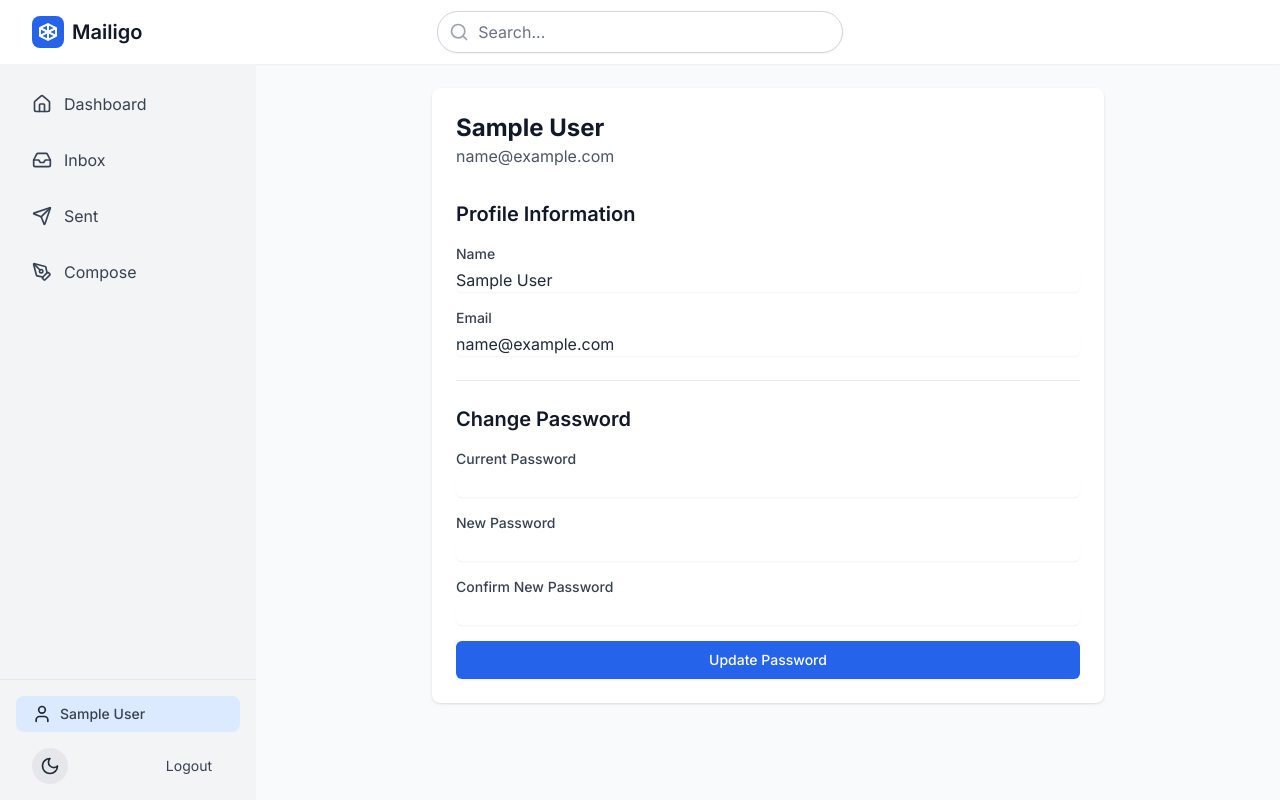
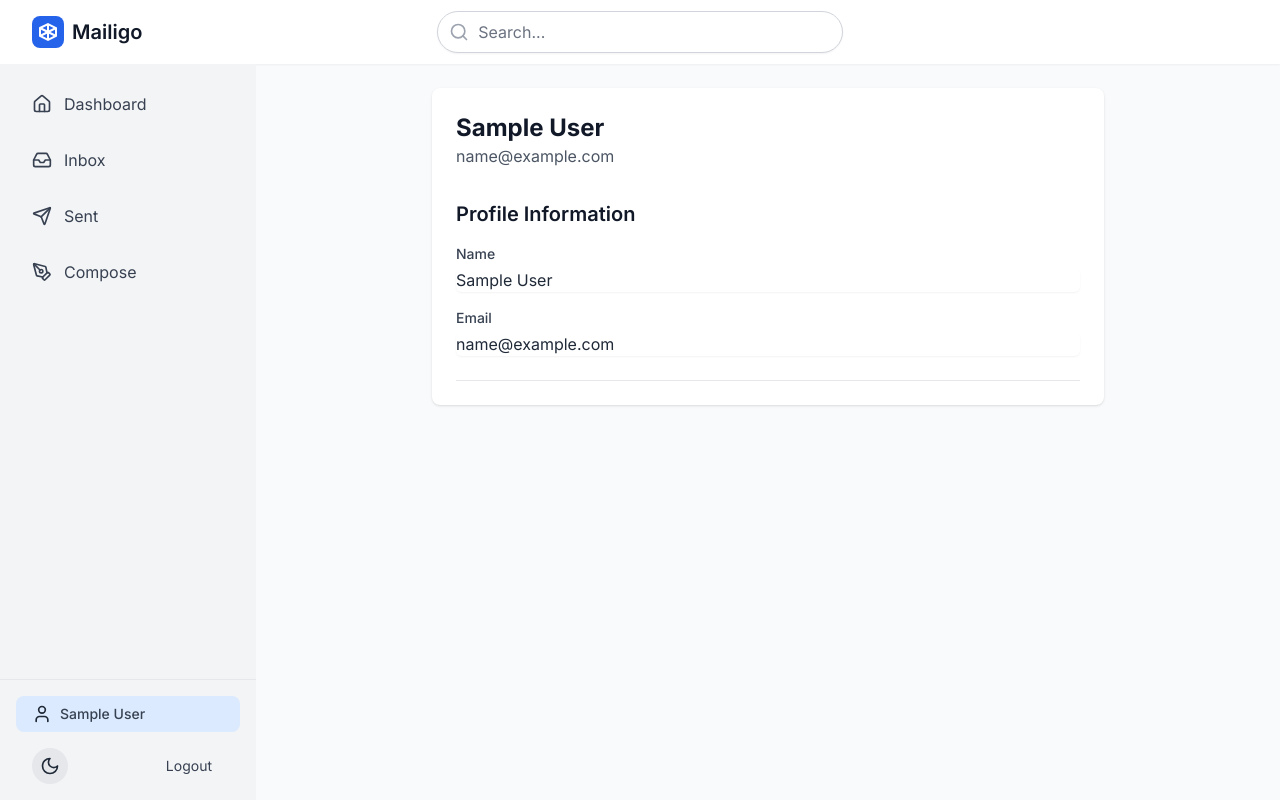
Before and after one commit to Abhish3341/Mailigo, a React (Vite) app in the folder frontend/: page /profile in a window 1280 px wide. Built offline with nearby package versions, Linux system fonts and the light colour scheme; sample sign-in values are in the browser's storage.

Commit message:
changes in ProfilePage

```diff
--- a/frontend/src/components/Profile/ProfilePage.tsx
+++ b/frontend/src/components/Profile/ProfilePage.tsx
@@ -63,54 +63,6 @@ const ProfilePage: React.FC = () => {
             </div>
           </div>
         </section>
-
-        {/* Change Password */}
-        <section>
-          <h2 className="text-xl font-semibold text-gray-900 dark:text-white mb-4">
-            Change Password
-          </h2>
-          <form onSubmit={handlePasswordChange} className="space-y-4">
-            <div>
-              <label className="block text-sm font-medium text-gray-700 dark:text-gray-300">
-                Current Password
-              </label>
-              <input
-                type="password"
-                value={currentPassword}
-                onChange={(e) => setCurrentPassword(e.target.value)}
-                className="mt-1 block w-full rounded-md border-gray-300 dark:border-gray-600 dark:bg-gray-700 shadow-sm focus:border-blue-500 focus:ring-blue-500"
-              />
-            </div>
-            <div>
-              <label className="block text-sm font-medium text-gray-700 dark:text-gray-300">
-                New Password
-              </label>
-              <input
-                type="password"
-                value={newPassword}
-                onChange={(e) => setNewPassword(e.target.value)}
-                className="mt-1 block w-full rounded-md border-gray-300 dark:border-gray-600 dark:bg-gray-700 shadow-sm focus:border-blue-500 focus:ring-blue-500"
-              />
-            </div>
-            <div>
-              <label className="block text-sm font-medium text-gray-700 dark:text-gray-300">
-                Confirm New Password
-              </label>
-              <input
-                type="password"
-                value={confirmPassword}
-                onChange={(e) => setConfirmPassword(e.target.value)}
-                className="mt-1 block w-full rounded-md border-gray-300 dark:border-gray-600 dark:bg-gray-700 shadow-sm focus:border-blue-500 focus:ring-blue-500"
-              />
-            </div>
-            <button
-              type="submit"
-              className="w-full flex justify-center py-2 px-4 border border-transparent rounded-md shadow-sm text-sm font-medium text-white bg-blue-600 hover:bg-blue-700 focus:outline-none focus:ring-2 focus:ring-offset-2 focus:ring-blue-500"
-            >
-              Update Password
-            </button>
-          </form>
-        </section>
       </div>
     </div>
   );
```
